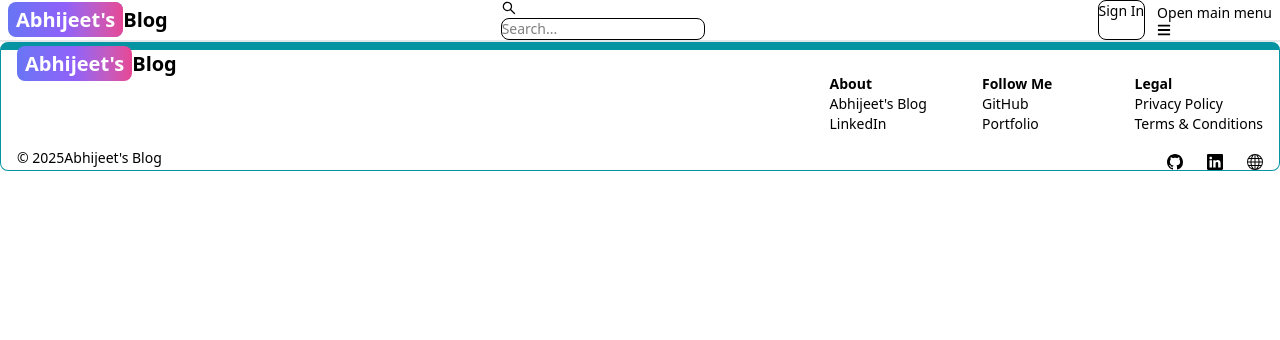
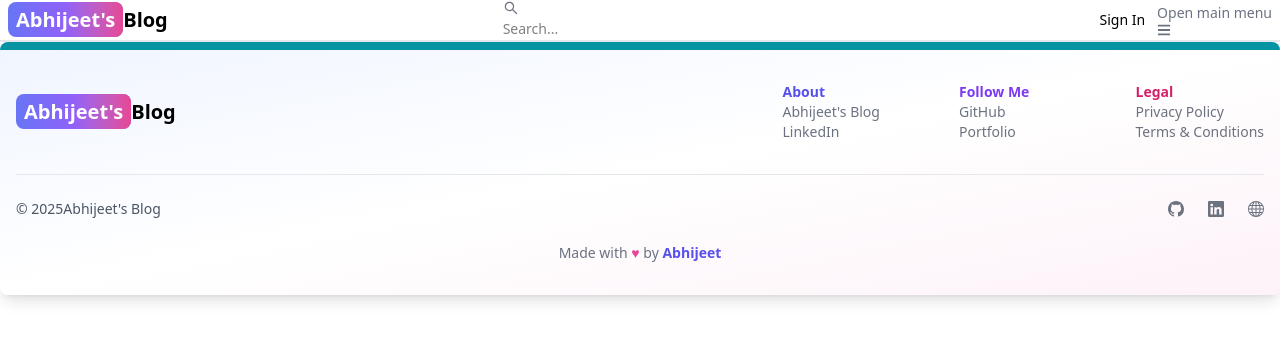
Before and after one commit to abhijeetGupta7/Blogging, a React (Vite) app in the folder frontend/: page /projects in a window 1280 px wide. Shown: the top 340 px of the page. Built offline with nearby package versions, Linux system fonts and the light colour scheme.

Commit message:
footer imporved

```diff
--- a/frontend/src/components/Footer.jsx
+++ b/frontend/src/components/Footer.jsx
@@ -11,49 +11,56 @@ import { BsGithub, BsLinkedin, BsGlobe } from "react-icons/bs";
 
 export default function FooterComponent() {
   return (
-    <Footer container className="border border-t-8 border-teal-500">
-      <div className="w-full mx-auto px-4">
-
+    <Footer
+      container
+      className="border-t-8 border-teal-500 bg-gradient-to-br from-indigo-50 via-white to-pink-50 shadow-lg"
+    >
+      <div className="w-full mx-auto px-4 py-8">
         {/* Top section with brand and footer columns */}
-        <div className="grid w-full justify-between sm:flex">
-          <div>
+        <div className="flex flex-col sm:flex-row sm:justify-between items-center gap-8">
           {/* Brand name */}
           <Link
             to="/"
             className="self-center whitespace-nowrap text-sm sm:text-xl font-semibold dark:text-white"
           >
-              <span className="px-2 py-1 bg-gradient-to-r from-indigo-500 via-purple-500 to-pink-500 text-white rounded-lg">
+            <span className="px-2 py-1 bg-gradient-to-r from bg-indigo-500 via-purple-500 to-pink-500 text-white rounded-lg">
               Abhijeet's
             </span>
             <span className="text-black">Blog</span>
           </Link>
-          </div>
 
           {/* Footer sections */}
-          <div className="grid grid-cols-2 mt-5 gap-8 sm:mt-6 sm:grid-cols-3 sm:gap-6">
+          <div className="grid grid-cols-2 gap-8 sm:grid-cols-3 sm:gap-12">
             {/* About section */}
             <div>
-              <FooterTitle title="About" />
+              <FooterTitle title="About" className="text-indigo-600" />
               <FooterLinkGroup col>
-                <FooterLink href="/about">Abhijeet's Blog</FooterLink>
+                <FooterLink
+                  href="/about"
+                  className="hover:text-indigo-500 transition-colors"
+                >
+                  Abhijeet's Blog
+                </FooterLink>
                 <FooterLink
                   href="https://linkedin.com/in/abhijeetgupta1204"
                   target="_blank"
                   rel="noopener noreferrer"
+                  className="hover:text-indigo-500 transition-colors"
                 >
                   LinkedIn
                 </FooterLink>
               </FooterLinkGroup>
             </div>
 
-            {/* Follow us section */}
+            {/* Follow Me section */}
             <div>
-              <FooterTitle title="Follow Me" />
+              <FooterTitle title="Follow Me" className="text-purple-600" />
               <FooterLinkGroup col>
                 <FooterLink
                   href="https://github.com/abhijeetGupta7"
                   target="_blank"
                   rel="noopener noreferrer"
+                  className="hover:text-purple-500 transition-colors"
                 >
                   GitHub
                 </FooterLink>
@@ -61,6 +68,7 @@ export default function FooterComponent() {
                   href="https://portfolio-lovat-psi-50.vercel.app"
                   target="_blank"
                   rel="noopener noreferrer"
+                  className="hover:text-purple-500 transition-colors"
                 >
                   Portfolio
                 </FooterLink>
@@ -69,42 +77,61 @@ export default function FooterComponent() {
 
             {/* Legal section */}
             <div>
-              <FooterTitle title="Legal" />
+              <FooterTitle title="Legal" className="text-pink-600" />
               <FooterLinkGroup col>
-                <FooterLink href="#">Privacy Policy</FooterLink>
-                <FooterLink href="#">Terms &amp; Conditions</FooterLink>
+                <FooterLink
+                  href="#"
+                  className="hover:text-pink-500 transition-colors"
+                >
+                  Privacy Policy
+                </FooterLink>
+                <FooterLink
+                  href="#"
+                  className="hover:text-pink-500 transition-colors"
+                >
+                  Terms &amp; Conditions
+                </FooterLink>
               </FooterLinkGroup>
             </div>
           </div>
         </div>
 
         {/* Bottom copyright and social icons */}
-        <div className="w-full sm:flex sm:items-center sm:justify-between mt-3">
+        <div className="w-full flex flex-col sm:flex-row justify-between items-center mt-8 border-t pt-6 border-gray-200">
           <FooterCopyright
             href="/"
             by="Abhijeet's Blog"
             year={new Date().getFullYear()}
+            className="text-gray-600"
           />
-          <div className="flex gap-6 sm:mt-2 sm:justify-center">
+          <div className="flex gap-6 mt-4 sm:mt-0">
             <FooterIcon
               href="https://github.com/abhijeetGupta7"
               icon={BsGithub}
               target="_blank"
               rel="noopener noreferrer"
+              className="hover:text-indigo-600 transition-colors"
             />
             <FooterIcon
               href="https://linkedin.com/in/abhijeetgupta1204"
               icon={BsLinkedin}
               target="_blank"
               rel="noopener noreferrer"
+              className="hover:text-blue-700 transition-colors"
             />
             <FooterIcon
               href="https://portfolio-lovat-psi-50.vercel.app"
               icon={BsGlobe}
               target="_blank"
               rel="noopener noreferrer"
+              className="hover:text-pink-600 transition-colors"
             />
           </div>
+        </div>
+
+        <div className="text-center mt-6 text-sm text-gray-500">
+          Made with <span className="text-pink-500">♥</span> by{" "}
+          <span className="font-semibold text-indigo-600">Abhijeet</span>
         </div>
       </div>
     </Footer>
```
Lines whose indentation alone changed are shown as unchanged.
